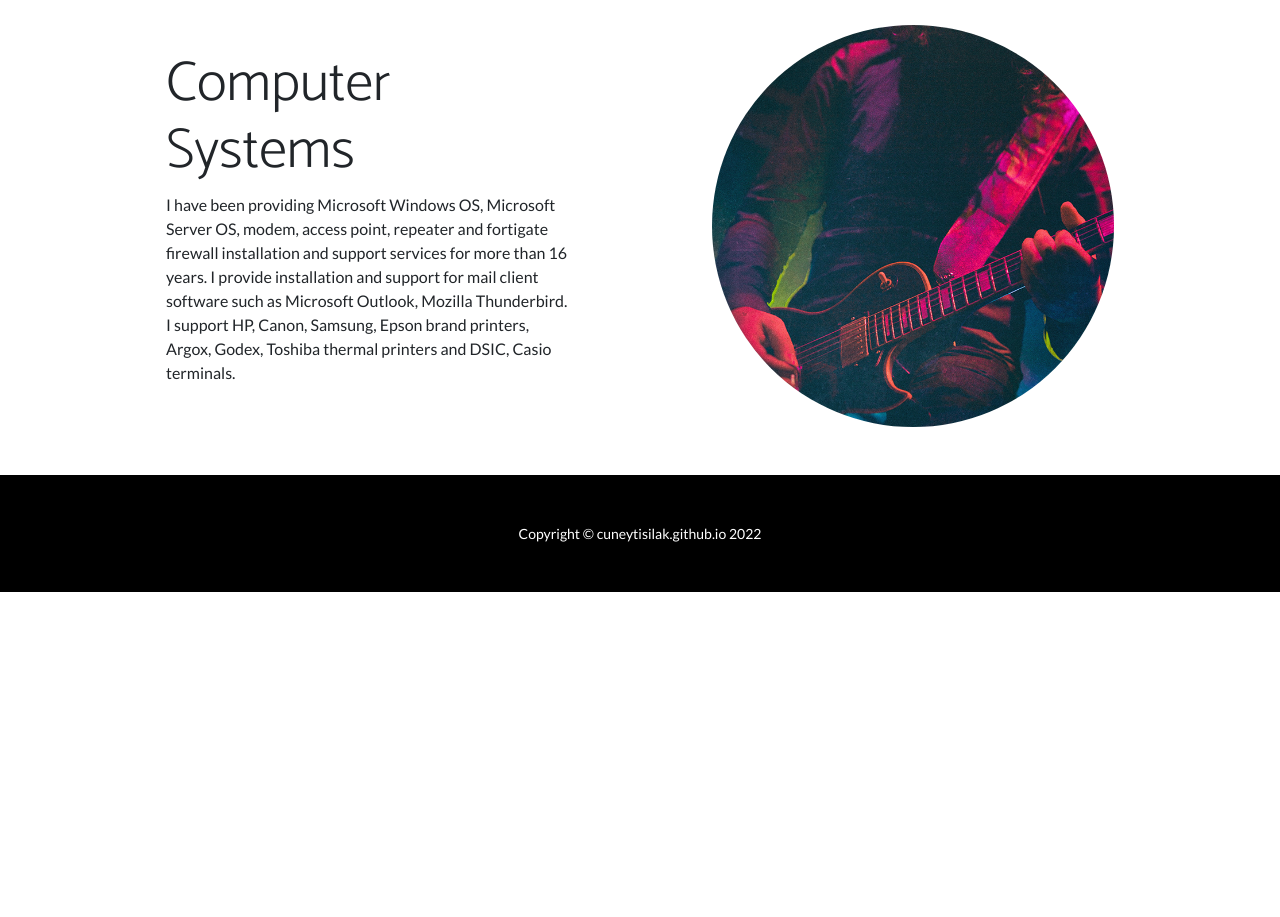
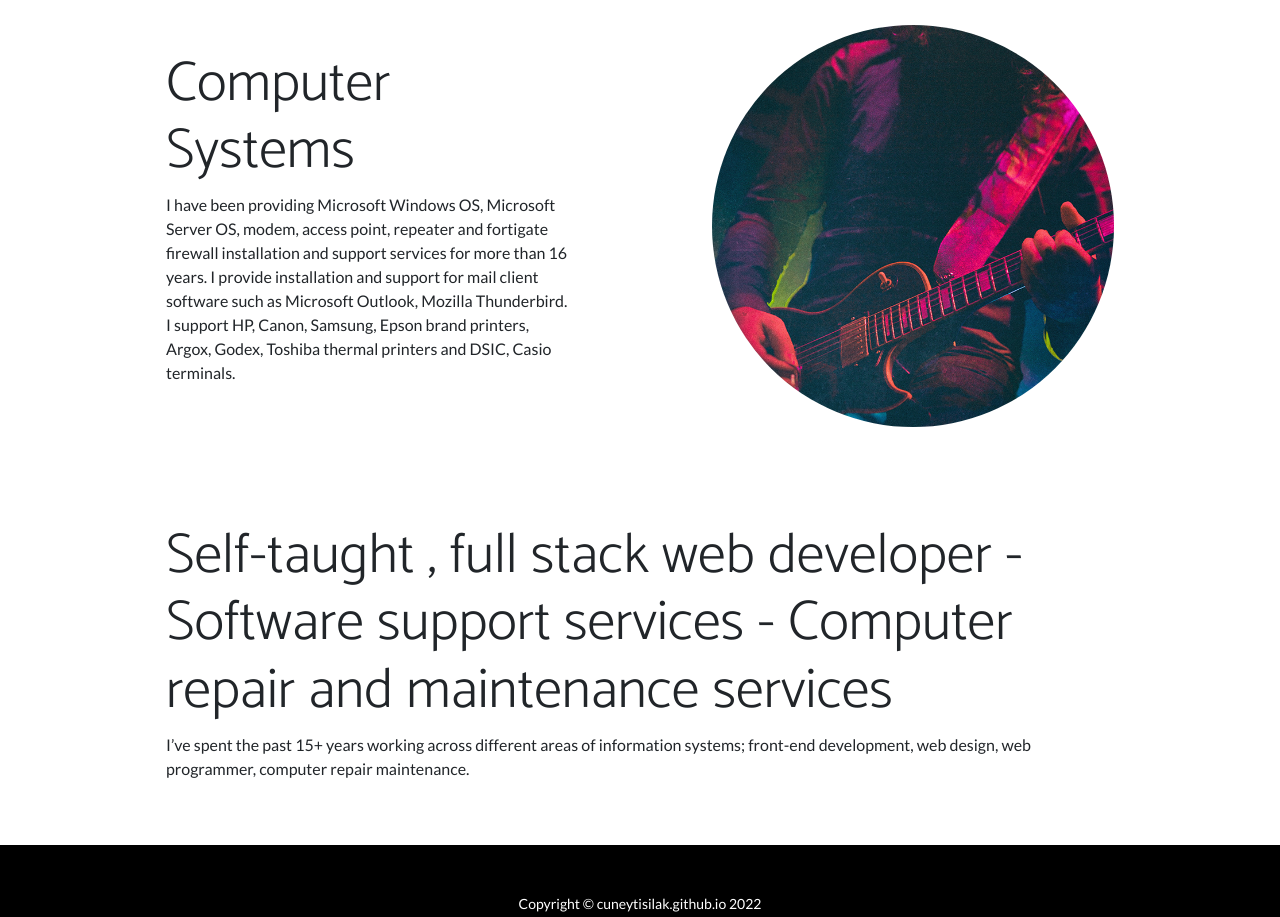
Before and after one commit to cuneytisilak/cuneytisilak.github.io, a plain HTML site: page index.html in a window 1280 px wide. Shown: the part 1883-2800 px from the top of the page. Before the commit the page ends 2475 px from the top, so only its background shows below. Drawn offline with nearby package versions, Linux system fonts and the light colour scheme.

Commit message:
Update index.html

```diff
--- a/index.html
+++ b/index.html
@@ -4,8 +4,8 @@
 <head>
     <meta charset="utf-8" />
     <meta name="viewport" content="width=device-width, initial-scale=1, shrink-to-fit=no" />
-    <meta name="description" content="" />
-    <meta name="author" content="" />
+    <meta name="description" content=" I’ve spent the past 15+ years working across different areas of information systems front-end development, web design, web programmer, computer repair maintenance." />
+    <meta name="author" content="Cuneyt ISILAK" />
     <title>I am Cuneyt Isilak - Web Programmer , Information Systems Specialist</title>
     <link rel="icon" type="image/x-icon" href="assets/favicon.ico" />
     <!-- Font Awesome icons (free version)-->
@@ -41,8 +41,8 @@
         <div class="masthead-content">
             <div class="container px-5">
                 <h1 class="masthead-heading mb-0">Full Stack Developer</h1>
-                <h2 class="masthead-subheading mb-0">Since 2005, I have provided 8 software, more than 150 websites,
-                    thousands of IT services support</h2>
+                <h4 class="masthead-subheading mb-0">Since 2005, I have provided 8 software, more than 150 websites,
+                    thousands of IT services support</h4>
                 <a class="btn btn-primary btn-xl rounded-pill mt-5" href="#scroll4">Learn More</a>
             </div>
         </div>
@@ -118,6 +118,29 @@
             </div>
         </div>
     </section>
+    <!-- Content section 4-->
+    <section id="scroll4">
+        <div class="container px-5">
+            <div class="row gx-5 align-items-center">
+
+                <div class="col-lg-12 order-lg-1">
+                    <div class="p-5">
+                        <h4 class="display-4">
+                            Self-taught , full stack web developer -
+
+                            Software support services -
+
+                            Computer repair and maintenance services
+                        </h4>
+                        <p>
+                            I’ve spent the past 15+ years working across different areas of information systems;
+                            front-end development, web design, web programmer, computer repair maintenance.
+                        </p>
+                    </div>
+                </div>
+            </div>
+        </div>
+    </section>
     <!-- Footer-->
     <footer class="py-5 bg-black">
         <div class="container px-5">
```
